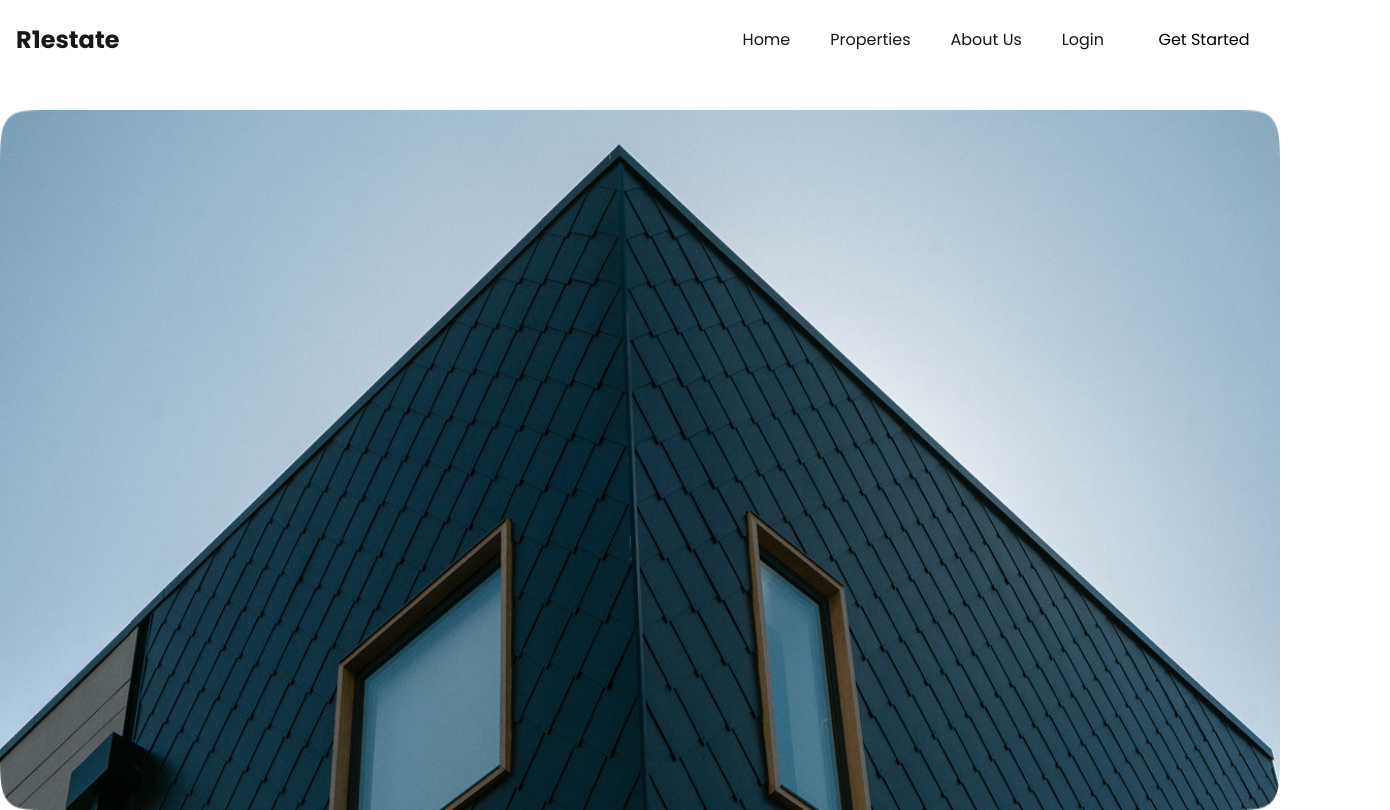
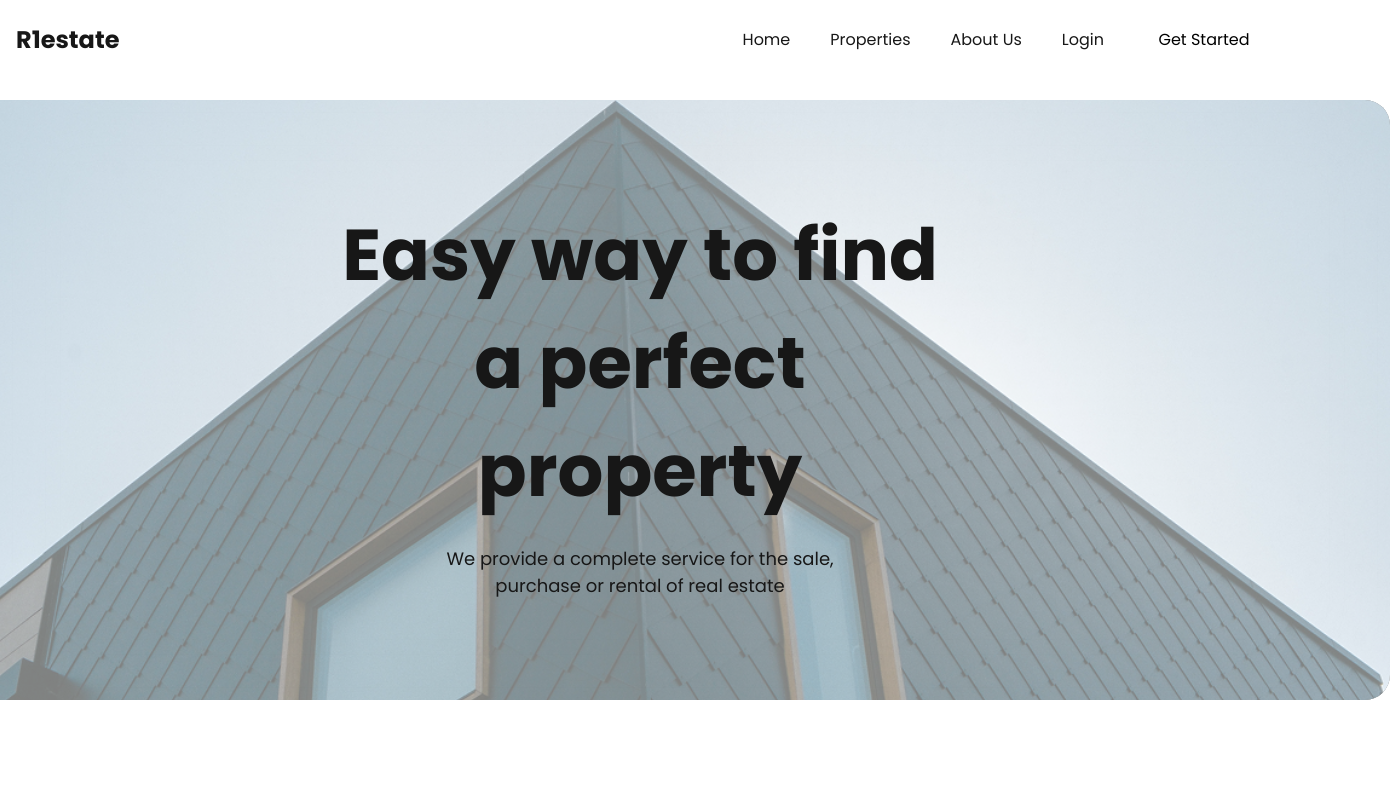
Before and after one commit to muhammadarii/RiPlaylist, a Next.js app: page / in a window 1280 px wide. Shown: the whole page, 1390 px wide, since content can reach past the window. Built offline with nearby package versions, Linux system fonts and the light colour scheme.

Commit message:
feat: Enhance HomePage layout with improved hero image and overlay text

```diff
--- a/src/app/page.tsx
+++ b/src/app/page.tsx
@@ -4,13 +4,25 @@ import HeroImage from "../../public/images/Hero.png";
 const page = () => {
   return (
     <>
-      <div className="flex flex-col items-center justify-center mt-10">
-        <Image
-          src={HeroImage}
-          alt="HeroImage"
-          className="w-[1500px] h-[700px]"
-          priority
-        />
+      <div className="relative flex flex-col items-center justify-center mt-[330px]">
+        <div className="absolute top-1/2 left-1/2 transform -translate-x-1/2 -translate-y-1/2 text-center bg-black w-[1500px] h-[600px] rounded-[25px] backdrop-blur-2xl opacity-50">
+          <Image
+            src={HeroImage}
+            alt="HeroImage"
+            className="w-full h-full object-cover rounded-[25px]"
+            layout="fill"
+            priority
+          />
+        </div>
+        <div className="absolute top-1/2 left-1/2 transform -translate-x-1/2 -translate-y-1/2 text-center z-10 flex flex-col items-center justify-center">
+          <h1 className="text-[72px] font-bold">
+            Easy way to find a perfect property
+          </h1>
+          <p className="w-[435px] mt-[20px] text-[18px] text-center">
+            We provide a complete service for the sale, purchase or rental of
+            real estate
+          </p>
+        </div>
       </div>
     </>
   );
```
